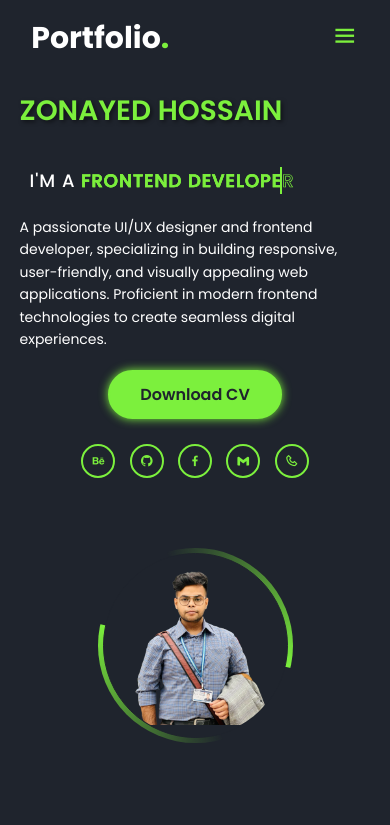
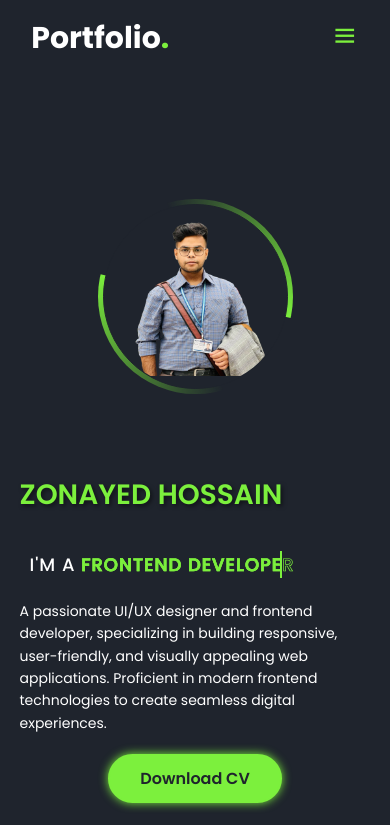
Before and after one commit to Rumon-Sarker/ZONAYED-HOSSAIN, a plain HTML site: page index.html in a window 390 px wide. Shown: the top 825 px of the page. Drawn offline with nearby package versions, Linux system fonts and the light colour scheme.

Commit message:
addgust banner

```diff
--- a/index.html
+++ b/index.html
@@ -53,6 +53,15 @@
     </div>
 
     <section section id="home" class="home">
+        <div class="top-img">
+            <div class="home-img">
+                <div class="img-box">
+                    <div class="img-item">
+                        <img src="home.png" alt="Profile Image">
+                    </div>
+                </div>
+            </div>
+        </div>
 
         <div class="home-info">
             <h1>ZONAYED HOSSAIN</h1>
@@ -85,10 +94,12 @@
             </div>
         </div>
 
-        <div class="home-img">
-            <div class="img-box">
-                <div class="img-item">
-                    <img src="home.png" alt="Profile Image">
+        <div class="bottom-img">
+            <div class="home-img">
+                <div class="img-box">
+                    <div class="img-item">
+                        <img src="home.png" alt="Profile Image">
+                    </div>
                 </div>
             </div>
         </div>
--- a/style.css
+++ b/style.css
@@ -236,6 +236,10 @@ a {
 
 /*image..................................................*/
 /* Home section image scroll effect */
+.top-img {
+    display: none;
+}
+
 .home-img {
     position: relative;
     transition: all 0.5s ease;
@@ -300,14 +304,27 @@ a {
 }
 
 @media (max-width: 768px) {
+
+    .top-img {
+        display: block;
+        padding-top: 20vh;
+    }
+
+    .bottom-img {
+        display: none;
+
+    }
+
     .home.scrolled .home-img .img-box {
-        width: 60px;
-        height: 60px;
+        display: none;
+        /* width: 60px;
+        height: 60px; */
     }
 
     .home.scrolled .home-img {
-        bottom: 100px;
-        top: 40% !important;
+        display: none;
+        /* bottom: 100px;
+        top: 40% !important; */
 
     }
 }
@@ -1103,6 +1120,8 @@ h2 span {
         flex-direction: column;
         align-items: center;
         padding: 60px 5%;
+        height: 50%;
+        gap: 20px;
     }
 
     /*
```
